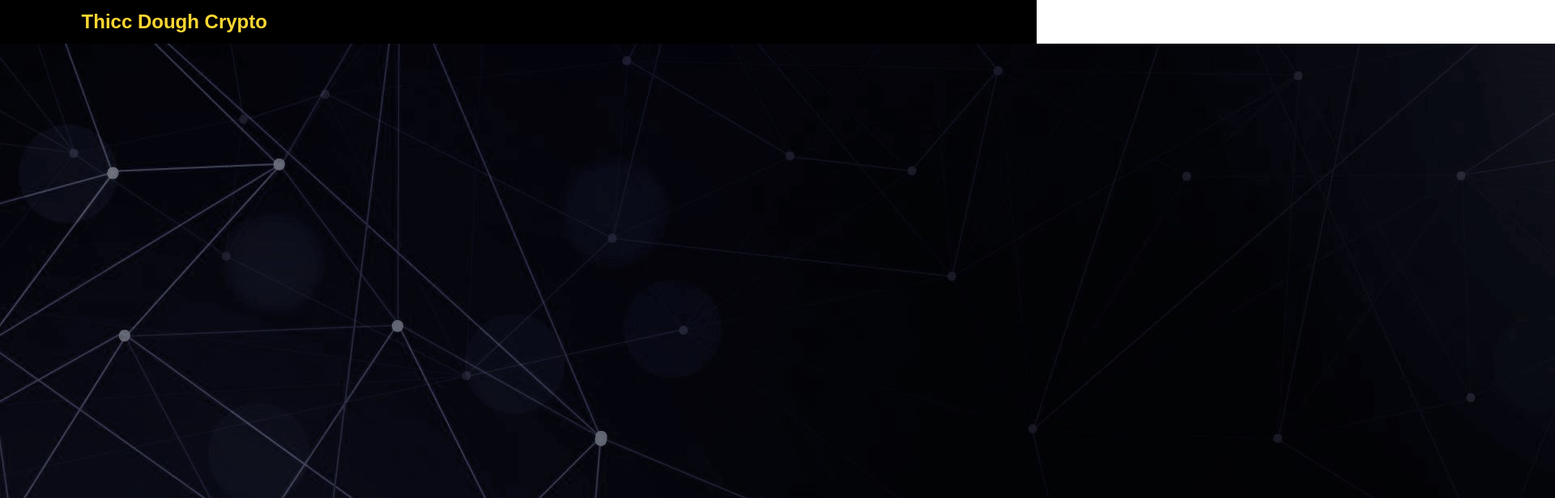
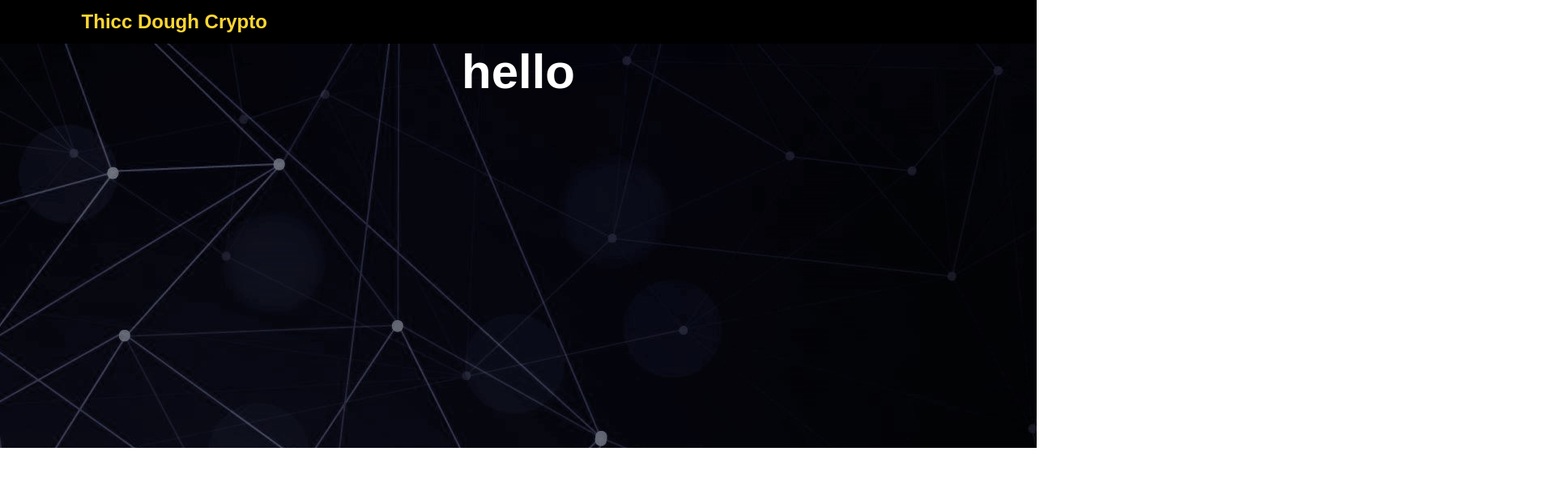
Before and after one commit to AminaOti/python-trading-bot-front-end, a Vue app: page / in a window 1280 px wide. Shown: the top 616 px of the page at 81% size, 1920 px wide, since content can reach past the window. Built offline with nearby package versions, Linux system fonts and the light colour scheme.

Commit message:
feat: add background image to banner

```diff
--- a/src/assets/styles/theme-colors.scss
+++ b/src/assets/styles/theme-colors.scss
@@ -1,7 +1,7 @@
 :root {
   --app-background-color: black;
   --primary-color: black;
-  --secondary-color: #white;
+  --secondary-color: white;
   --secondary-variant-color: #ffd733;
   --title-size: 60px;
 }
--- a/src/components/BannerComponent.vue
+++ b/src/components/BannerComponent.vue
@@ -1,14 +1,13 @@
 <template>
-  <div>
-    <img v-bind:src="backgroundImage" />
+  <div class="container">
     <header>
-      <h1>hello</h1>
+      <h1 v-bind:src="backgroundImage">hello</h1>
     </header>
   </div>
 </template>
 
 <script>
-import backgroundImage from "../assets/images/BannerComponentBackground.jpeg";
+import "../assets/styles/theme-colors.scss";
 
 export default {
   name: "BannerComponent",
@@ -16,17 +15,19 @@ export default {
     bannerTitle: String,
   },
   data() {
-    return {
-      backgroundImage: backgroundImage,
-    };
+    return {};
   },
 };
 </script>
 
 <style scoped>
+.container {
+  background-image: url("../assets/images/BannerComponentBackground.jpeg");
+  height: 500px;
+}
 h1 {
   text-align: center;
-  color: white;
+  color: var(--secondary-color);
   font-size: var(--title-size);
 }
 </style>
```
